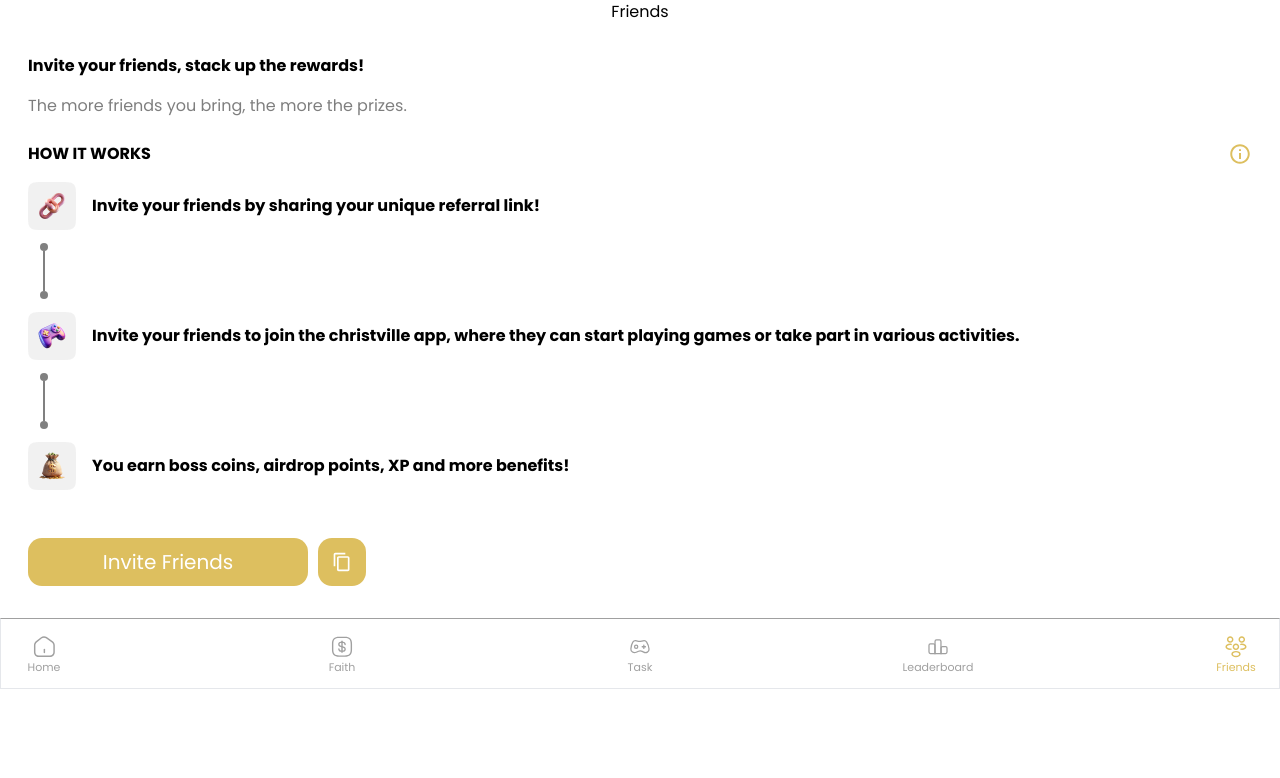
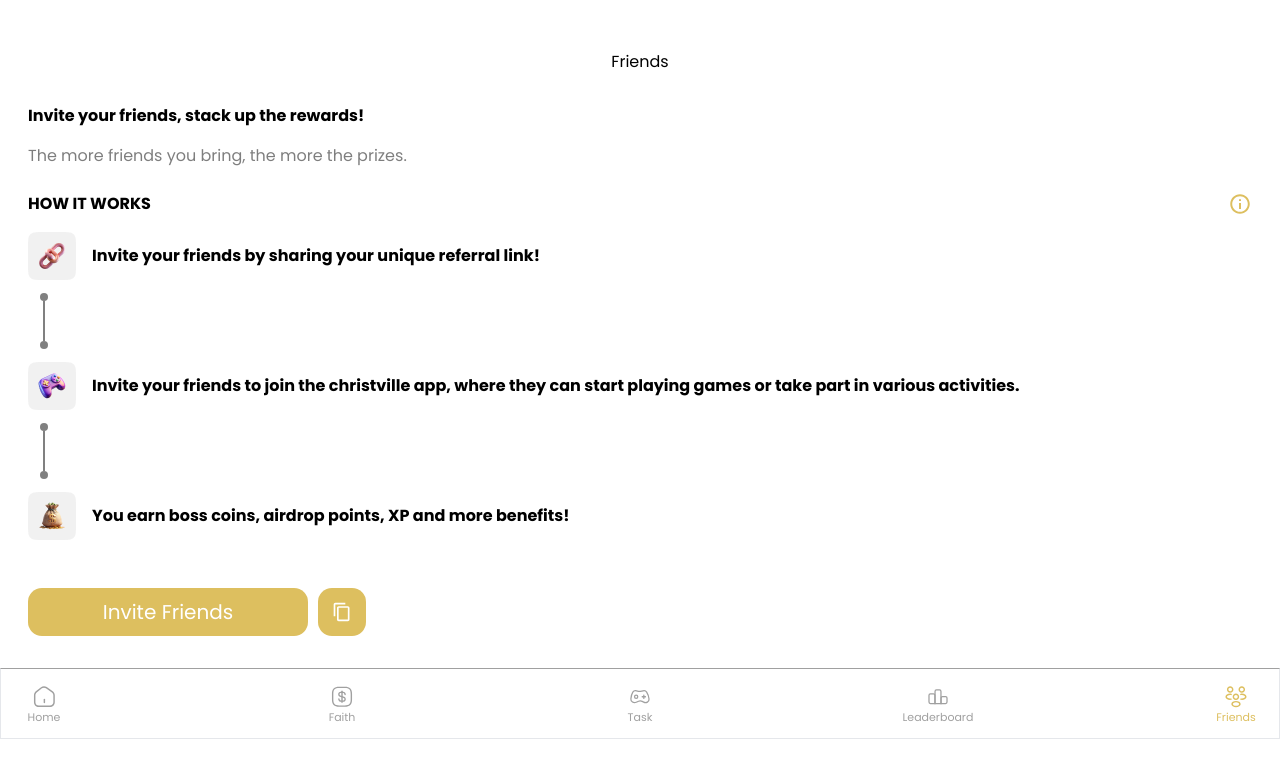
Before and after one commit to SamsonI95/christville-app, a React (Vite) app: page /app/page-5 in a window 1280 px wide. Shown: the top 778 px of the page. Built offline with nearby package versions, Linux system fonts and the light colour scheme; a web font is replaced by a local one.

Commit message:
Page fixes (FriendsPage - fixes)

```diff
--- a/src/Pages/AppPages/FriendsPage.jsx
+++ b/src/Pages/AppPages/FriendsPage.jsx
@@ -21,7 +21,7 @@ const FriendPageContent = [
 
 const FriendsPage = () => {
   return (
-    <div className="flex flex-col font-Poppins px-[28px]">
+    <div className="flex flex-col font-Poppins pt-[50px] px-[28px]">
       <section>
         <h3 className="text-center">Friends</h3>
         <h4 className="font-bold mt-[30px] mb-4">
```
